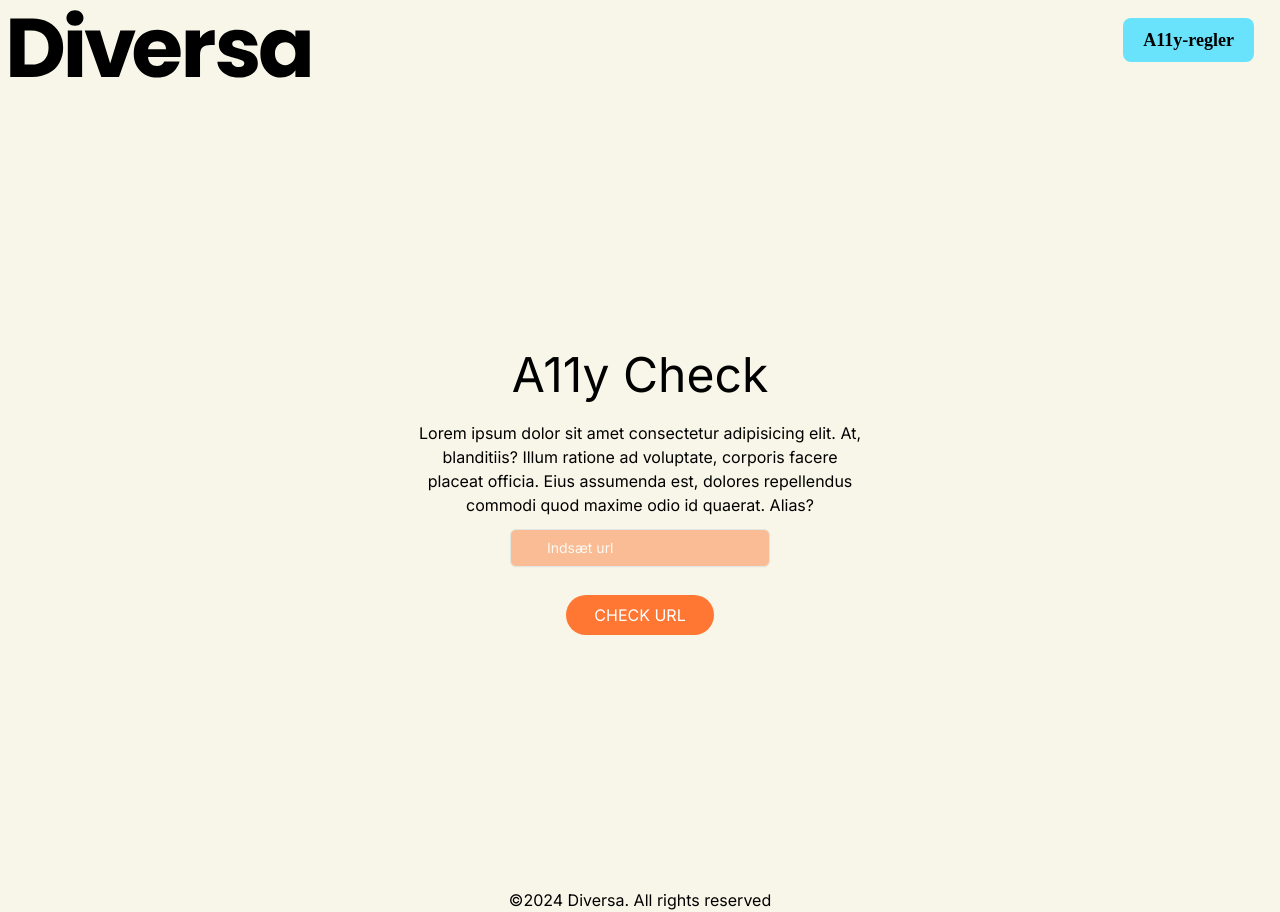
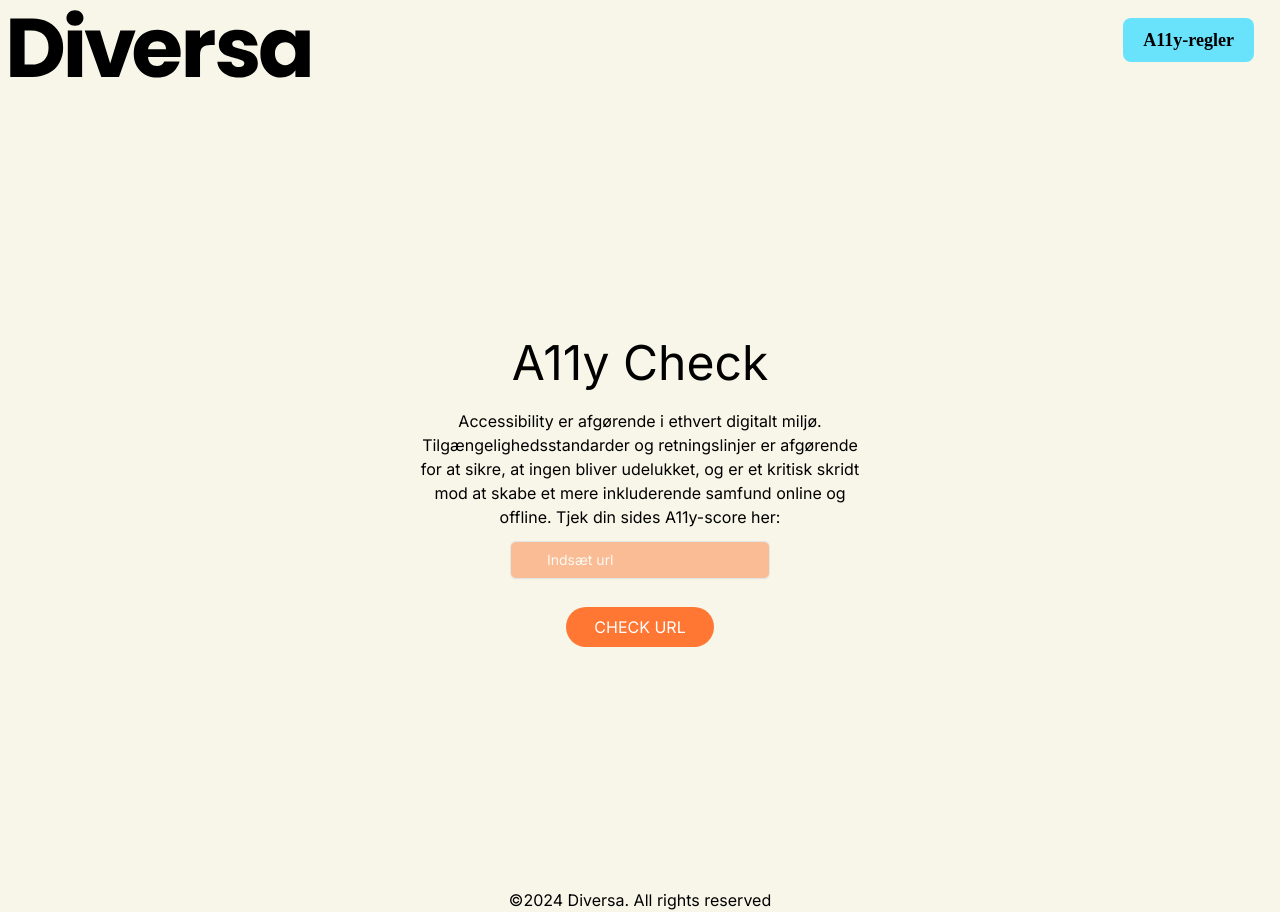
Before and after one commit to emmalarsen1/a11y_diversa, a Next.js app: page / in a window 1280 px wide. Built offline with nearby package versions, Linux system fonts and the light colour scheme.

Commit message:
text forsiden

```diff
--- a/src/app/page.jsx
+++ b/src/app/page.jsx
@@ -4,7 +4,7 @@ export default function Home() {
     <>
       <div className="flex flex-col justify-center items-center h-lvh">
         <h1 className="text-5xl text-center m-2.5">A11y Check</h1>
-        <p className="m-3 text-center max-w-md mx-auto">Lorem ipsum dolor sit amet consectetur adipisicing elit. At, blanditiis? Illum ratione ad voluptate, corporis facere placeat officia. Eius assumenda est, dolores repellendus commodi quod maxime odio id quaerat. Alias?</p>
+        <p className="m-3 text-center max-w-md mx-auto">Accessibility er afgørende i ethvert digitalt miljø. Tilgængelighedsstandarder og retningslinjer er afgørende for at sikre, at ingen bliver udelukket, og er et kritisk skridt mod at skabe et mere inkluderende samfund online og offline. Tjek din sides A11y-score her:</p>
         <form className="grid gap-7" action="/results">
           <input className=" bg-[#FF7733] opacity-45 placeholder:text-white w-full border border-slate-300 rounded-md py-2 pl-9 pr-3 shadow-sm focus:outline-none focus:border-[#FF7733] focus:ring-white focus:ring-1 sm:text-sm" placeholder="Indsæt url" name="url" type="url" required />
           <button className=" mx-14 bg-[#FF7733] text-center text-white hover:text-gray-50 p-2 p-l-2.5 rounded-full hover:bg-[#FE6013] active:bg-[#DB5E1F]">CHECK URL</button>
```
